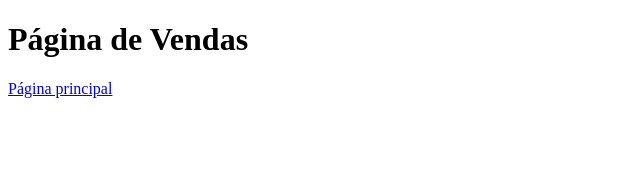
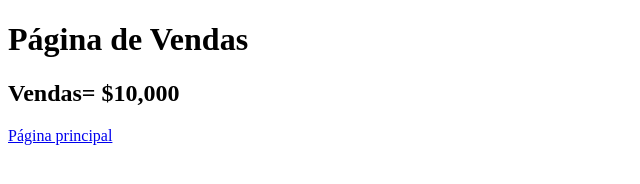
Before and after one commit to mauriciomullerpg/aulagithub, a plain HTML site: page vendas.html in a window 1280 px wide. Shown: the whole page, without its empty margins (0-640 px from the left). Drawn offline with Linux system fonts and the light colour scheme.

Commit message:
Criadas pg de vendas alterada

```diff
--- a/vendas.html
+++ b/vendas.html
@@ -8,6 +8,7 @@
 </head>
 <body>
     <h1>Página de Vendas</h1>
+    <h2>Vendas= $10,000</h2>
     <a href="index.html">Página principal</a>
 </body>
 </html>
```
